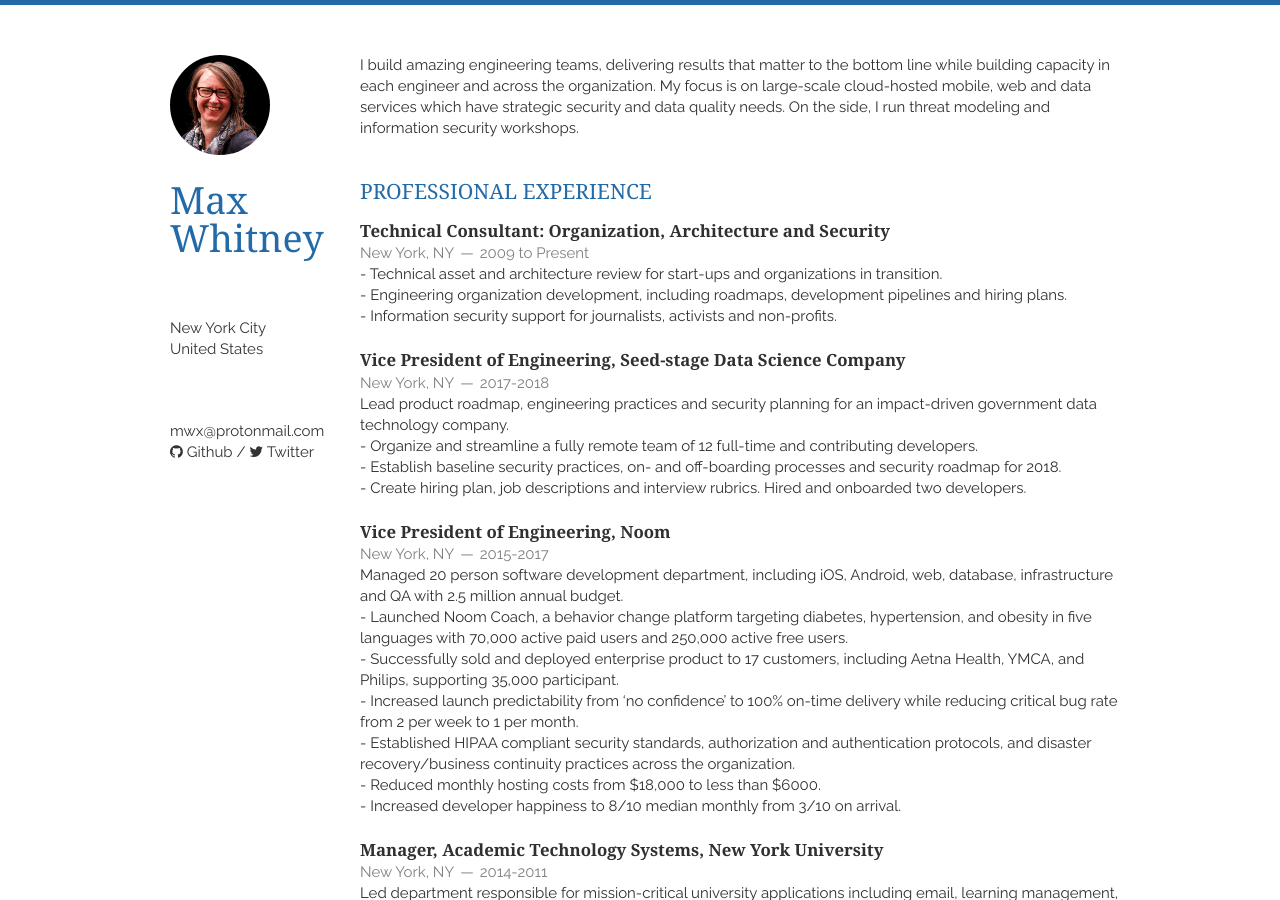
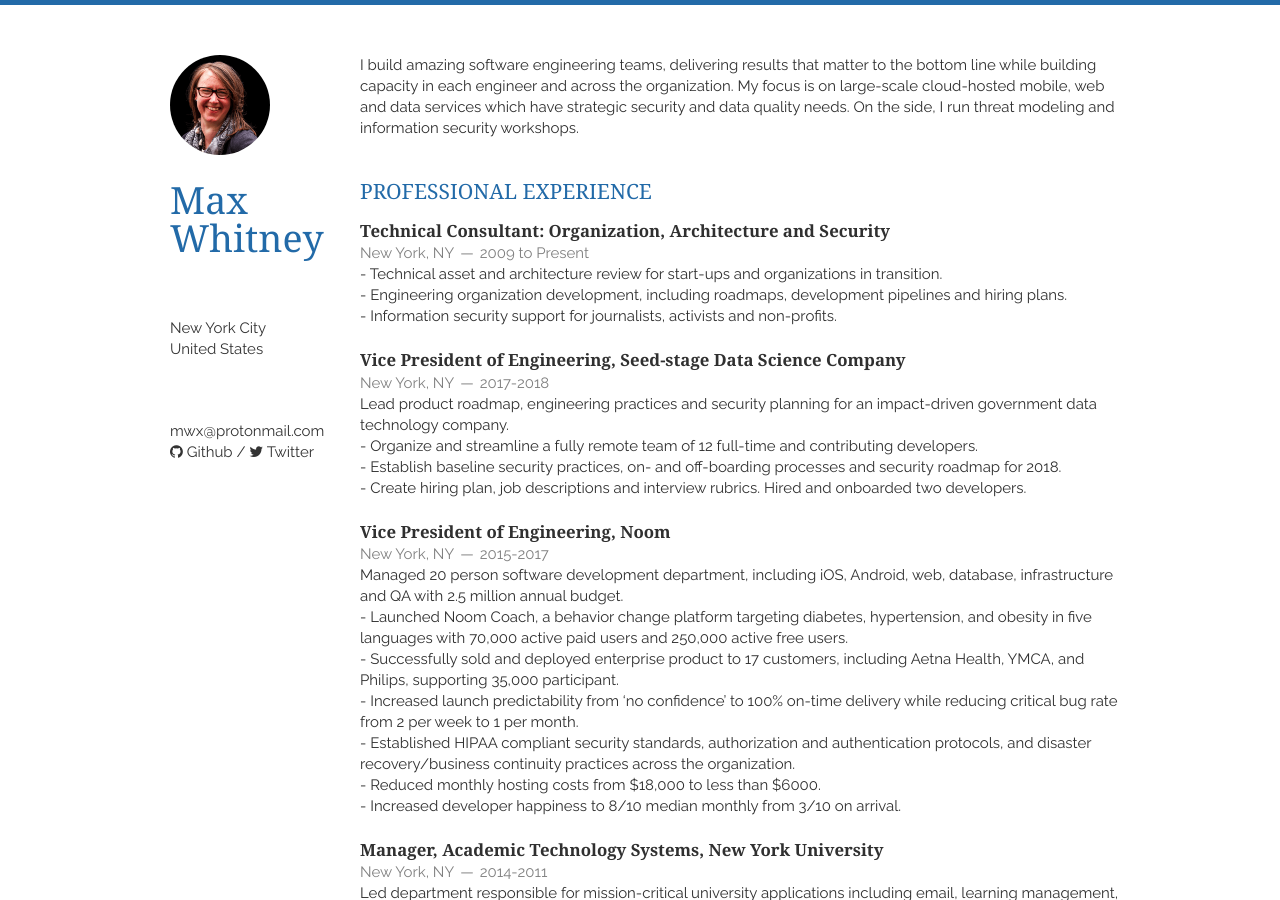
Before and after one commit to MaxWhitney/maxwhitney.github.io, a Jekyll site: the page built from index.html, in a window 1280 px wide and 900 px high. Built offline with Jekyll 4.4.1, drawn with Linux system fonts in a browser that asks for light colours; nearby versions of some CDN libraries; the list of posts is cut into pages by our own code.

Commit message:
Ready for review

```diff
--- a/_includes/summary.html
+++ b/_includes/summary.html
@@ -1,5 +1,5 @@
 <section class="thirteen columns">
     <article>
-        <p>I build amazing engineering teams, delivering results that matter to the bottom line while building capacity in each engineer and across the organization. My focus is on large-scale cloud-hosted mobile, web and data services which have strategic  security and data quality needs. On the side, I run threat modeling and information security workshops.
+        <p>I build amazing software engineering teams, delivering results that matter to the bottom line while building capacity in each engineer and across the organization. My focus is on large-scale cloud-hosted mobile, web and data services which have strategic  security and data quality needs. On the side, I run threat modeling and information security workshops.
     </article>
 </section>
```
